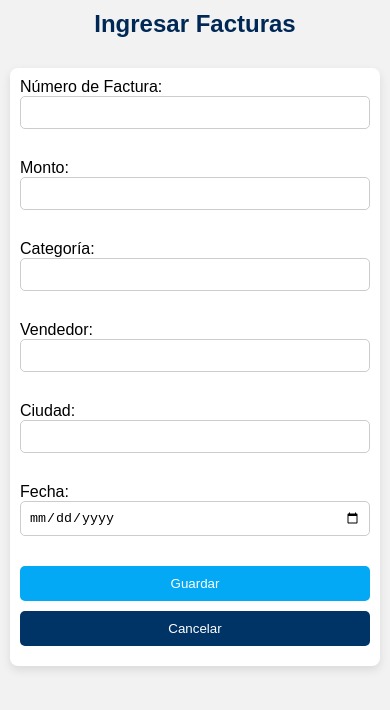
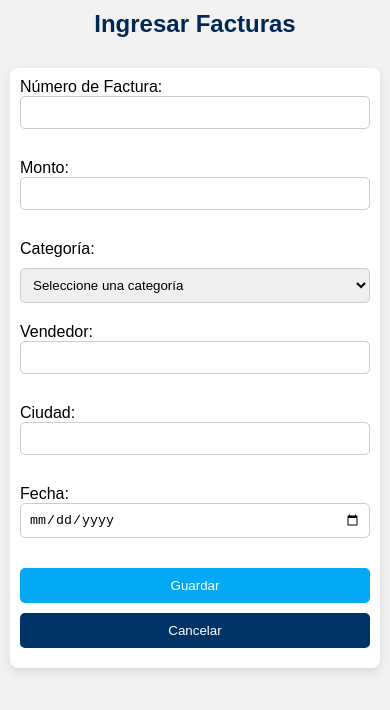
Before and after one commit to Andresyt12/Facturacion-web-2, a React (Vite) app: page /registroFac in a window 390 px wide. Shown: the top 710 px of the page. Built offline with nearby package versions, Linux system fonts and the light colour scheme.

Commit message:
Añadiendo categorias

```diff
--- a/src/pages/auth/Egresos.css
+++ b/src/pages/auth/Egresos.css
@@ -1,28 +1,24 @@
-/* Estilo para el contenedor principal */
+/* --- Estilo para el contenedor principal --- */
 .container {
     display: flex;
     height: 100vh;
 }
 
-
 .sidebar {
     width: 250px;
     background-color: #002855;
     color: white;
+    padding: 20px;
     display: flex;
     flex-direction: column;
     align-items: center;
-    padding: 20px;
 }
-
 
 .profile img {
     width: 100px;
     margin-bottom: 40px;
     height: 100px;
-
 }
-
 
 .profile p {
     font-size: 18px;
@@ -30,6 +26,7 @@
     margin-bottom: 30px;
 }
 
+/* --- Estilo para el menú de navegación --- */
 .menu {
     list-style: none;
     padding: 0;
@@ -38,11 +35,11 @@
 }
 
 .menu li {
-    list-style: none;
-    padding: 0;
-    width: 100%;
+    padding: 15px;
+    text-align: center;
+    border-bottom: 1px solid white;
+    cursor: pointer;
 }
-
 
 .menu li a {
     color: white;
@@ -53,12 +50,12 @@
     transition: background-color 0.3s, color 0.3s;
 }
 
-
 .menu li a:hover {
+    background-color: #003580;
     color: #FFFFFF;
 }
 
-
+/* --- Estilo para el contenido principal --- */
 .main-content {
     flex: 1;
     background-color: #F1F1F1;
@@ -70,7 +67,6 @@
     text-align: center;
     margin-bottom: 30px;
 }
-
 
 .report {
     display: flex;
@@ -91,7 +87,6 @@
     margin-bottom: 10px;
 }
 
-
 .download-icons {
     display: flex;
     justify-content: space-evenly;
@@ -101,7 +96,6 @@
     width: 40px;
     cursor: pointer;
 }
-
 
 .actions {
     display: flex;
--- a/src/pages/auth/Register.css
+++ b/src/pages/auth/Register.css
@@ -26,7 +26,6 @@
 .admin-icon {
     text-align: center;
     margin-bottom: 20px;
-
 }
 
 .admin-icon span {
@@ -69,17 +68,14 @@ h1 {
     box-shadow: 0px 4px 10px rgba(0, 0, 0, 0.1);
 }
 
-h2 {
-    margin-bottom: 20px;
-}
-
 label {
     display: block;
     margin-bottom: 10px;
     font-size: 16px;
 }
 
-input {
+input,
+select {
     width: calc(100% - 20px);
     padding: 10px;
     margin-bottom: 20px;
@@ -110,7 +106,8 @@ input {
     cursor: pointer;
 }
 
-.register-btn:hover, .cancel-btn:hover {
+.register-btn:hover,
+.cancel-btn:hover {
     opacity: 0.8;
 }
 
@@ -144,7 +141,8 @@ input {
         padding: 15px;
     }
 
-    input {
+    input,
+    select {
         padding: 8px;
     }
 
@@ -152,7 +150,8 @@ input {
         flex-direction: column;
     }
 
-    .register-btn, .cancel-btn {
+    .register-btn,
+    .cancel-btn {
         width: 100%;
         margin-bottom: 10px;
     }
@@ -176,7 +175,8 @@ input {
         font-size: 24px;
     }
 
-    input {
+    input,
+    select {
         width: 100%;
         padding: 8px;
     }
@@ -189,7 +189,8 @@ input {
         flex-direction: column;
     }
 
-    .register-btn, .cancel-btn {
+    .register-btn,
+    .cancel-btn {
         width: 100%;
         padding: 10px;
         margin-bottom: 10px;
--- a/src/pages/auth/Register.jsx
+++ b/src/pages/auth/Register.jsx
@@ -27,7 +27,7 @@ const Register = () => {
         <section className="factura-pro">
             <aside className="sidebar">
                 <div className="admin-icon">
-                    <img src="public\img\loginPro.jpeg" alt="Profile Icon" className="login" />
+                    <img src="public/img/loginPro.jpeg" alt="Profile Icon" className="login" />
                 </div>
 
                 <nav>
@@ -74,13 +74,19 @@ const Register = () => {
                         </label>
                         <label>
                             Categoría:
-                            <input
-                                type="text"
+                            <select
                                 name="categoria"
                                 value={factura.categoria}
                                 onChange={handleChange}
                                 required
-                            />
+                            >
+                                <option value="">Seleccione una categoría</option>
+                                <option value="DDS">DDS</option>
+                                <option value="Laptop">Laptop</option>
+                                <option value="Audífonos">Audífonos</option>
+                                <option value="Tablet">Tablet</option>
+                                <option value="Celulares">Celulares</option>
+                            </select>
                         </label>
                         <label>
                             Vendedor:
@@ -122,6 +128,7 @@ const Register = () => {
                                     monto: '',
                                     categoria: '',
                                     vendedor: '',
+                                    ciudad: '',
                                     fecha: ''
                                 })}
                             >
--- a/src/pages/auth/RegistroFac.css
+++ b/src/pages/auth/RegistroFac.css
@@ -88,6 +88,14 @@ input {
     border: 1px solid #ccc;
 }
 
+select {
+    width: calc(100% - 20px);
+    padding: 10px;
+    margin-bottom: 20px;
+    border-radius: 5px;
+    border: 1px solid #ccc;
+}
+
 .button-group {
     display: flex;
     justify-content: space-between;
@@ -145,7 +153,8 @@ input {
         padding: 15px;
     }
 
-    input {
+    input,
+    select {
         padding: 8px;
     }
 
@@ -177,7 +186,8 @@ input {
         font-size: 24px;
     }
 
-    input {
+    input,
+    select {
         width: 100%;
         padding: 8px;
     }
--- a/src/pages/auth/RegistroFac.jsx
+++ b/src/pages/auth/RegistroFac.jsx
@@ -1,7 +1,6 @@
 import { useState } from 'react';
 import { Link } from 'react-router-dom';
 import './RegistroFac.css';
-
 
 const RegistroFac = () => {
   const [factura, setFactura] = useState({
@@ -27,7 +26,7 @@ const RegistroFac = () => {
     <section className="factura-pro">
       <aside className="sidebar">
         <div className="admin-icon">
-                    <img src="public\img\loginPro.jpeg" alt="Profile Icon" className="login" />
+          <img src="public/img/loginPro.jpeg" alt="Profile Icon" className="login" />
         </div>
 
         <nav>
@@ -50,7 +49,6 @@ const RegistroFac = () => {
       <main className="main-content">
         <h1>Ingresar Facturas</h1>
         <div className="form-container">
-
           <form onSubmit={handleSubmit}>
             <label>
               Número de Factura:
@@ -72,16 +70,21 @@ const RegistroFac = () => {
                 required
               />
             </label>
-            <label>
-              Categoría:
-              <input
-                type="text"
+            <label htmlFor="categoria">Categoría:</label>
+            <select
+              id="categoria"
               name="categoria"
               value={factura.categoria}
               onChange={handleChange}
               required
-              />
-            </label>
+            >
+              <option value="">Seleccione una categoría</option>
+              <option value="DDS">DDS</option>
+              <option value="Laptop">Laptop</option>
+              <option value="Audífonos">Audífonos</option>
+              <option value="Tablet">Tablet</option>
+              <option value="Celulares">Celulares</option>
+            </select>
             <label>
               Vendedor:
               <input
```
Lines whose indentation alone changed are shown as unchanged.
